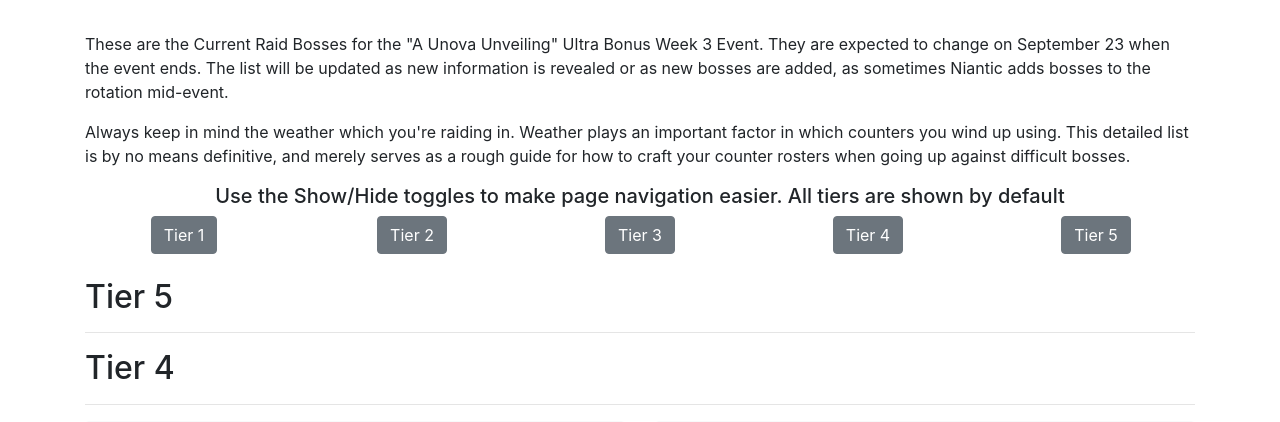
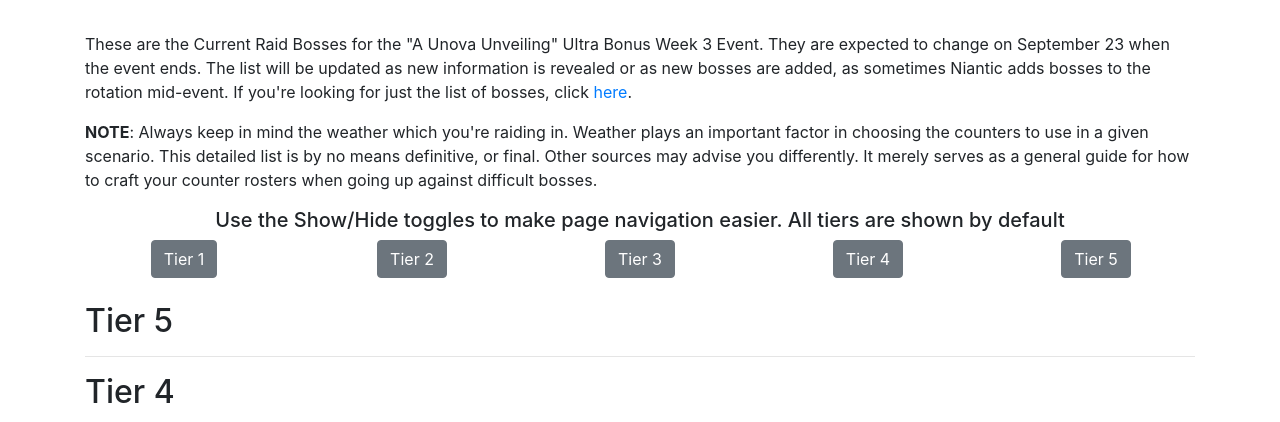
Before and after one commit to danielschnoll/Dunsparce, a PHP site: page /raids-detailed.php in a window 1280 px wide. Shown: the part 240-662 px from the top of the page. Run offline with PHP 8.4, Linux system fonts and the light colour scheme; data comes from the database, SQL or seed files in the repository; data that the repository does not hold is empty.

Commit message:
Raid page jumbotron and description rework

```diff
--- a/raids-detailed.php
+++ b/raids-detailed.php
@@ -90,12 +90,12 @@
             <p> These are the Current Raid Bosses for the "A Unova Unveiling" Ultra Bonus Week 3 Event.
                 They are expected to change on September 23 when the event ends. The list will be updated
                 as new information is revealed or as new bosses are added, as sometimes Niantic adds bosses
-                to the rotation mid-event.
+                to the rotation mid-event. If you're looking for just the list of bosses, click <a href="raids-list.php">here</a>.
             </p>
-            <p> Always keep in mind the weather which you're raiding in. Weather plays an important
-                factor in which counters you wind up using. This detailed list is by no means
-                definitive, and merely serves as a rough guide for how to craft your counter rosters
-                when going up against difficult bosses.
+            <p> <strong>NOTE</strong>: Always keep in mind the weather which you're raiding in. Weather plays
+                an important factor in choosing the counters to use in a given scenario. This detailed list
+                is by no means definitive, or final. Other sources may advise you differently. It merely serves
+                as a general guide for how to craft your counter rosters when going up against difficult bosses.
             </p>
             <div class = 'row text-center'>
                 <div class = 'col'>
```
